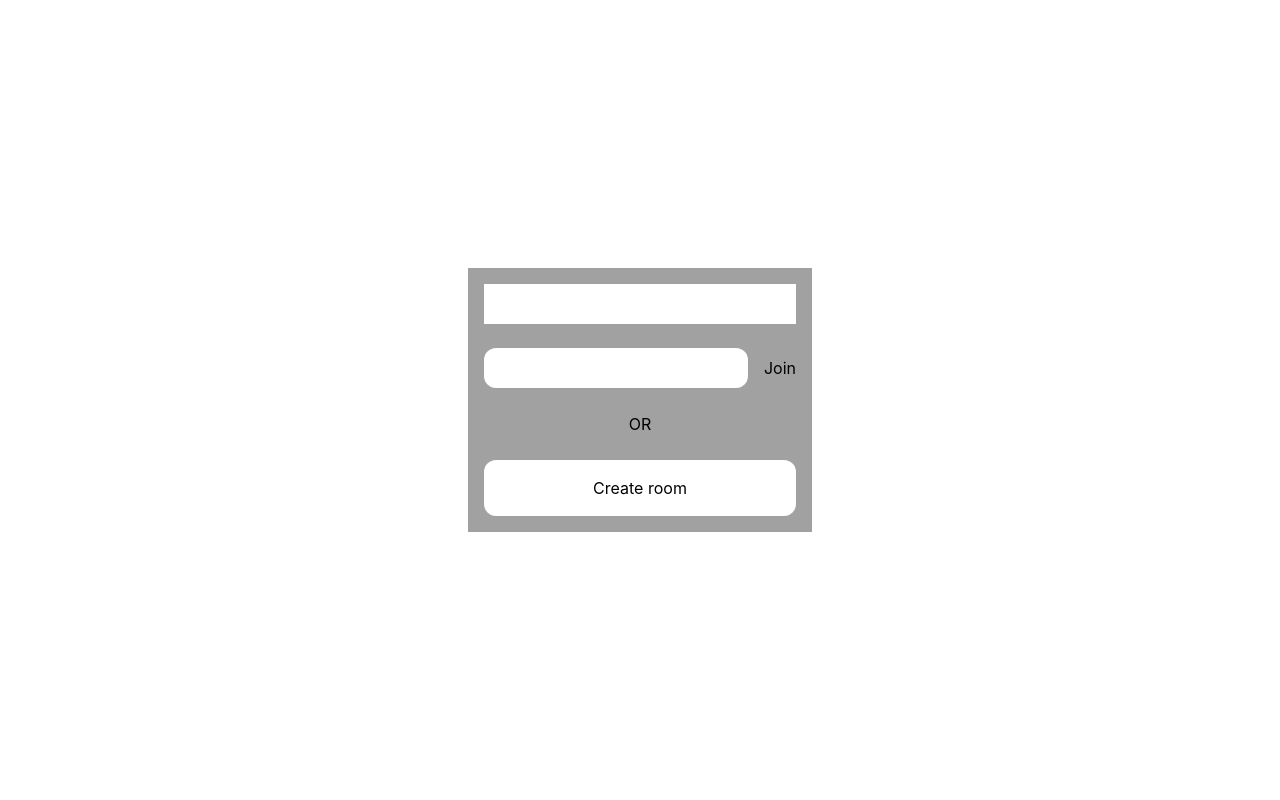
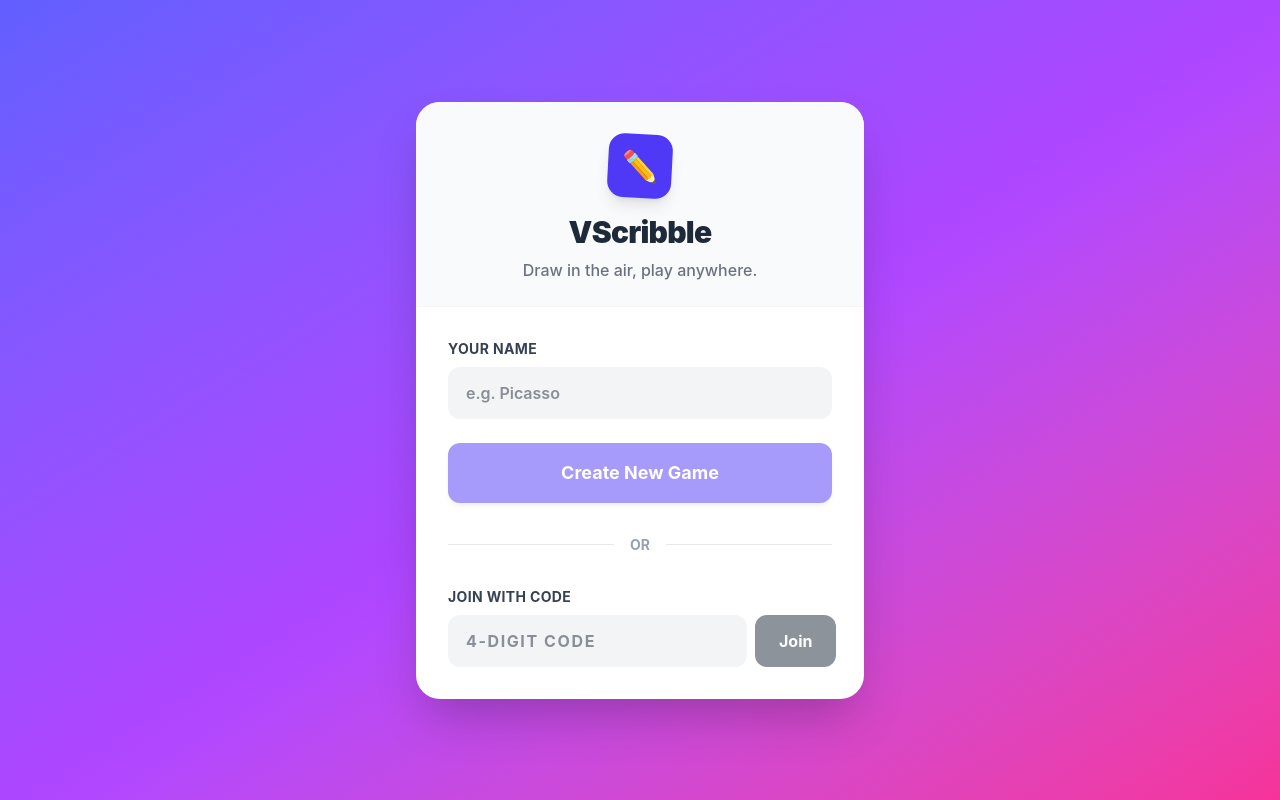
Before and after one commit to dhruvbhanushali07/VScribble, a React app in the folder frontend/: page / in a window 1280 px wide. Built offline with nearby package versions, Linux system fonts and the light colour scheme; no server answers; the HTML template or start-up script is replaced by a standard one.

Commit message:
Enhance Lobby component; add error handling, improve UI layout, and refine room joining logic

```diff
--- a/frontend/src/components/Lobby.tsx
+++ b/frontend/src/components/Lobby.tsx
@@ -3,52 +3,138 @@ import { SocketContext } from "../context/SocketContext";
 import { useNavigate } from "react-router";
 
 export default function Lobby() {
-	const [roomId, setRoomId] = useState<string>("");
-    const [username,setUsername] = useState<string>("")
-    const socket= useContext(SocketContext)
-    const navigate=useNavigate()
+    const [roomId, setRoomId] = useState<string>("");
+    const [username, setUsername] = useState<string>("");
+    const [error, setError] = useState<string | null>(null); // Added error state
 
-    function getRoomid(e: React.FormEvent){
-        e.preventDefault()
-        socket?.emit("join_room",roomId,username)
+    const socket = useContext(SocketContext);
+    const navigate = useNavigate();
+
+    function handleJoin(e: React.FormEvent) {
+        e.preventDefault();
+        setError(null);
+
+        if (!username.trim()) {
+            return setError("Please enter a username first.");
+        }
+        if (!roomId.trim()) {
+            return setError("Please enter a Room Code.");
+        }
+
+        socket?.emit("join_room", roomId.trim().toUpperCase(), username.trim());
     }
 
-    function createRoom(){
-        socket?.emit("req_create_room",username)
+    function createRoom() {
+        setError(null);
+
+        if (!username.trim()) {
+            return setError("Please enter a username first.");
+        }
+
+        socket?.emit("req_create_room", username.trim());
     }
 
-    useEffect(()=>{
+    useEffect(() => {
+        socket?.on("room_error", (err) => {
+            setError(err); // Show the error to the user!
+        });
 
-        socket?.on("room_error",(err)=>{
-            console.log(err)
-        })
+        socket?.on("join_success", (payload) => {
+            navigate(`/room/${payload.roomId}`, { state: { playerArr: payload.playerArr } });
+        });
 
-        socket?.on("join_success",(payload)=>{
-            navigate(`/room/${payload.roomId}`,{state:{playerArr:payload.playerArr}});
-        })
+        socket?.on("res_create_room", (payload) => {
+            navigate(`/room/${payload.roomId}`, { state: { playerArr: payload.playerArr } });
+        });
 
-        socket?.on("res_create_room",(payload)=>{
-            navigate(`/room/${payload.roomId}`,{state:{playerArr:payload.playerArr}});
-        })
+        return () => {
+            socket?.off("room_error");
+            socket?.off("join_success");
+            socket?.off("res_create_room");
+        };
+    }, [socket, navigate]); // FIXED: Added missing dependencies
 
-        return()=>{
-            socket?.off("room_error")
-            socket?.off("join_success")
-            socket?.off("res_create_room")
-        }
-    })
+    return (
+        <div className="min-h-screen w-full flex items-center justify-center bg-gradient-to-br from-indigo-500 via-purple-500 to-pink-500 p-4">
 
-	return (
-		<div className="w-full h-full flex justify-center content-center flex-wrap">
-            <div className=" flex flex-col p-4 gap-6 bg-neutral-400">
-            <input type="text" className="bg-white p-2" value={username} onChange={(e)=>{setUsername(e.currentTarget.value)}} ></input>
-			<form onSubmit={getRoomid}>
-				<input className="p-2 rounded-xl mr-4 bg-white" type="text" value={roomId} onChange={(e)=>{setRoomId(e.currentTarget.value)}} />
-                <button type="submit">Join</button>
-			</form>
-            <h1 className="2xl text-center">OR</h1>
-            <button className="bg-white p-4 rounded-xl" onClick={createRoom}>Create room</button>
+            {/* Main Card */}
+            <div className="bg-white max-w-md w-full rounded-3xl shadow-2xl overflow-hidden">
+
+                {/* Header Area */}
+                <div className="bg-gray-50 pt-8 pb-6 px-8 text-center border-b border-gray-100">
+                    <div className="w-16 h-16 bg-indigo-600 rounded-2xl flex items-center justify-center mx-auto mb-4 shadow-lg transform rotate-3">
+                        <span className="text-3xl">✏️</span>
+                    </div>
+                    <h1 className="text-3xl font-black text-gray-800 tracking-tight">VScribble</h1>
+                    <p className="text-gray-500 mt-2 font-medium">Draw in the air, play anywhere.</p>
+                </div>
+
+                <div className="p-8 space-y-6">
+
+                    {/* Error Message Display */}
+                    {error && (
+                        <div className="bg-red-50 text-red-600 px-4 py-3 rounded-xl text-sm font-semibold border border-red-100 animate-pulse">
+                            {error}
+                        </div>
+                    )}
+
+                    {/* Global Username Input */}
+                    <div>
+                        <label className="block text-sm font-bold text-gray-700 mb-2 uppercase tracking-wide">
+                            Your Name
+                        </label>
+                        <input
+                            type="text"
+                            className="w-full bg-gray-100 text-gray-800 font-semibold px-4 py-3 rounded-xl border-2 border-transparent focus:border-indigo-500 focus:bg-white focus:outline-none transition-all"
+                            placeholder="e.g. Picasso"
+                            value={username}
+                            onChange={(e) => setUsername(e.currentTarget.value)}
+                            maxLength={15}
+                        />
+                    </div>
+
+                    {/* Create Room Action */}
+                    <button
+                        className="w-full bg-indigo-600 hover:bg-indigo-700 text-white font-bold text-lg py-4 rounded-xl shadow-md transition-transform active:scale-95 disabled:opacity-50"
+                        onClick={createRoom}
+                        disabled={!username.trim()}
+                    >
+                        Create New Game
+                    </button>
+
+                    {/* Divider */}
+                    <div className="relative flex items-center py-2">
+                        <div className="flex-grow border-t border-gray-200"></div>
+                        <span className="flex-shrink-0 mx-4 text-gray-400 font-bold text-sm">OR</span>
+                        <div className="flex-grow border-t border-gray-200"></div>
+                    </div>
+
+                    {/* Join Room Form */}
+                    <form onSubmit={handleJoin} className="space-y-3">
+                        <label className="block text-sm font-bold text-gray-700 mb-2 uppercase tracking-wide">
+                            Join with Code
+                        </label>
+                        <div className="flex gap-2">
+                            <input
+                                className="flex-grow bg-gray-100 text-gray-800 font-bold uppercase px-4 py-3 rounded-xl border-2 border-transparent focus:border-indigo-500 focus:bg-white focus:outline-none transition-all tracking-widest"
+                                type="text"
+                                placeholder="4-DIGIT CODE"
+                                value={roomId}
+                                onChange={(e) => setRoomId(e.currentTarget.value)}
+                                maxLength={6}
+                            />
+                            <button
+                                type="submit"
+                                className="bg-gray-800 hover:bg-gray-900 text-white font-bold px-6 py-3 rounded-xl transition-transform active:scale-95 disabled:opacity-50"
+                                disabled={!username.trim() || !roomId.trim()}
+                            >
+                                Join
+                            </button>
+                        </div>
+                    </form>
+
+                </div>
             </div>
-		</div>
-	);
+        </div>
+    );
 }
```
